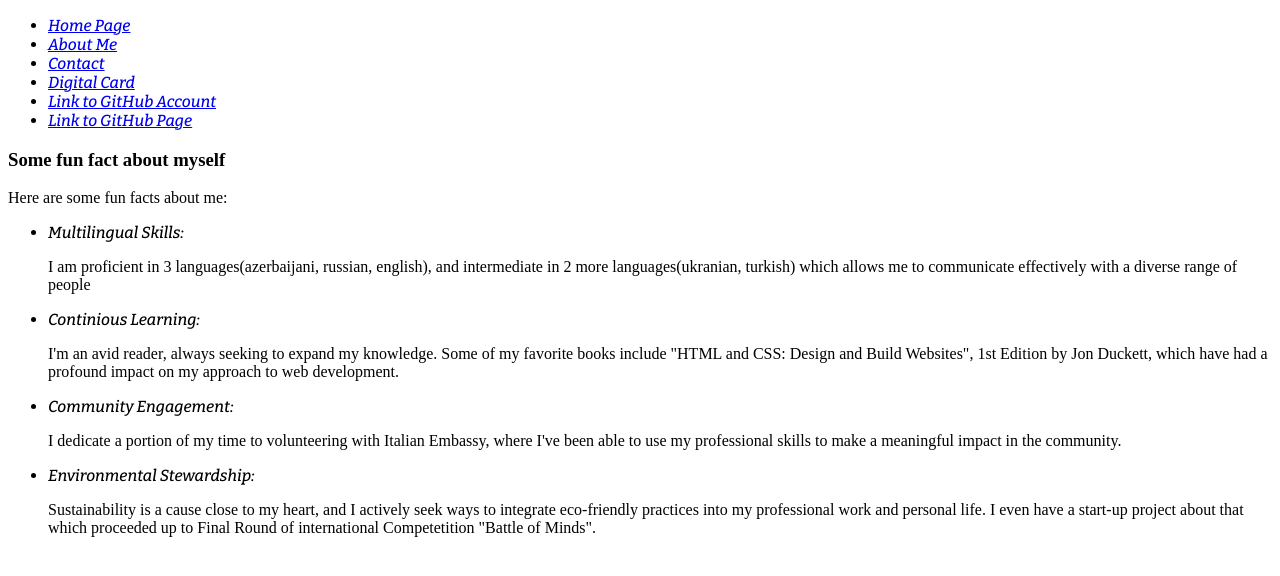
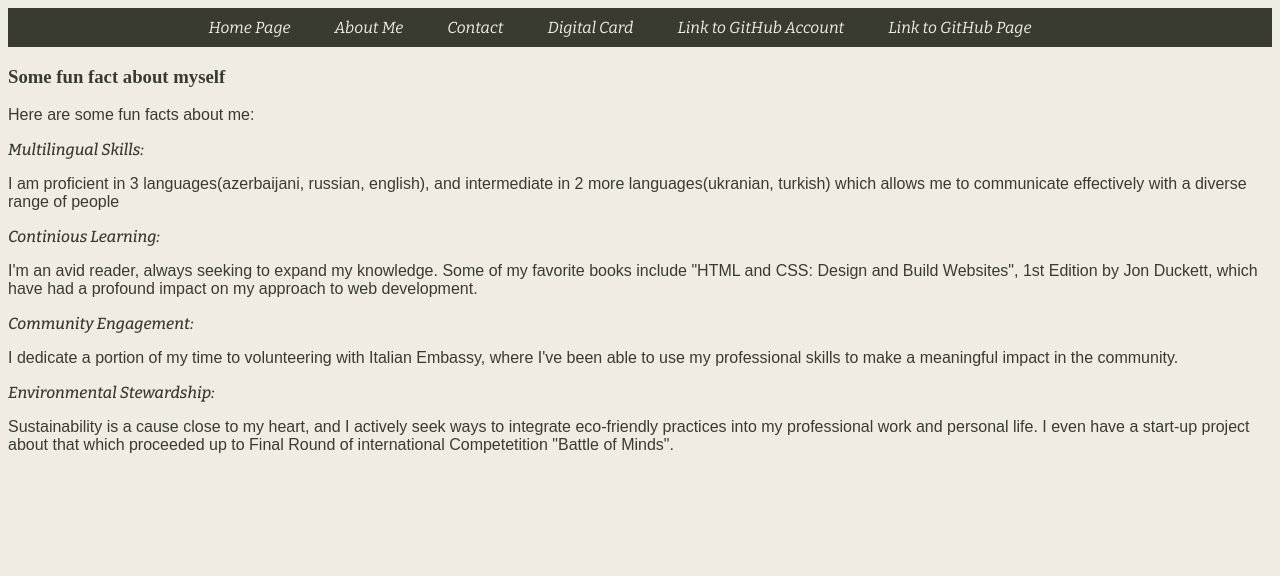
Before and after one commit to rufaglva/wm1, a plain HTML site: page aboutme.html in a window 1280 px wide. Drawn offline with nearby package versions, Linux system fonts and the light colour scheme; the site is published under a folder, as on GitHub Pages, so addresses that start at the root find nothing.

Commit message:
assignment1 update2

```diff
--- a/aboutme.html
+++ b/aboutme.html
@@ -4,8 +4,8 @@
     <meta charset="UTF-8">
     <meta name="viewport" content="width=device-width, initial-scale=1.0">
     <title>About Me</title>
-    <link rel="stylesheet" href="/assets/css/style.css">
-    <link rel="stylesheet" href="/assets/css/nav.css"/>
+    <link rel="stylesheet" href="./assets/css/style.css">
+    <link rel="stylesheet" href="./assets/css/nav.css"/>
     <style>  @import url('https://fonts.googleapis.com/css2?family=Bitter:ital,wght@1,400;1,500&display=swap');
     li{
         font-family: 'Bitter', italic;
```
Also changed, not shown: contact.html (+2 -2 lines).
